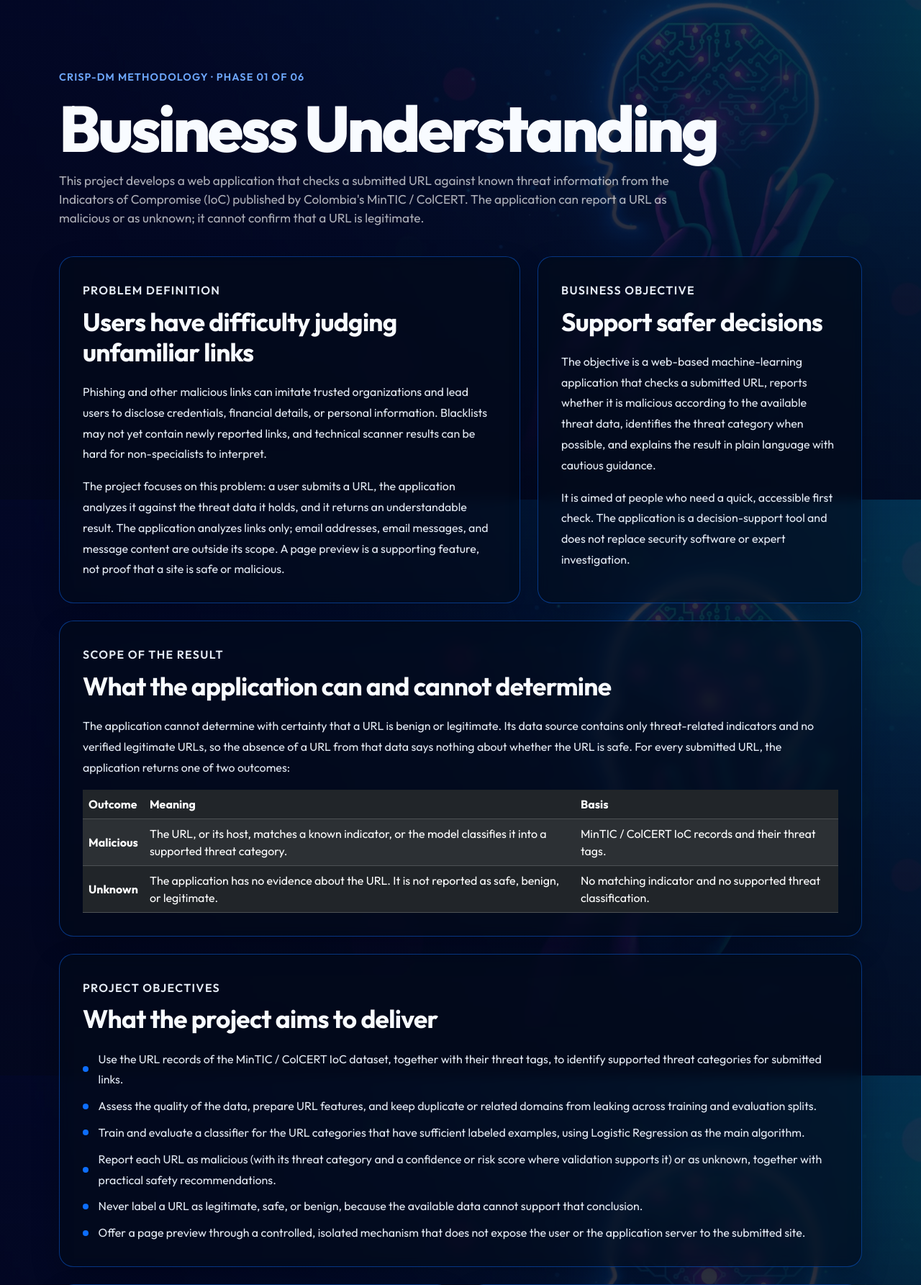
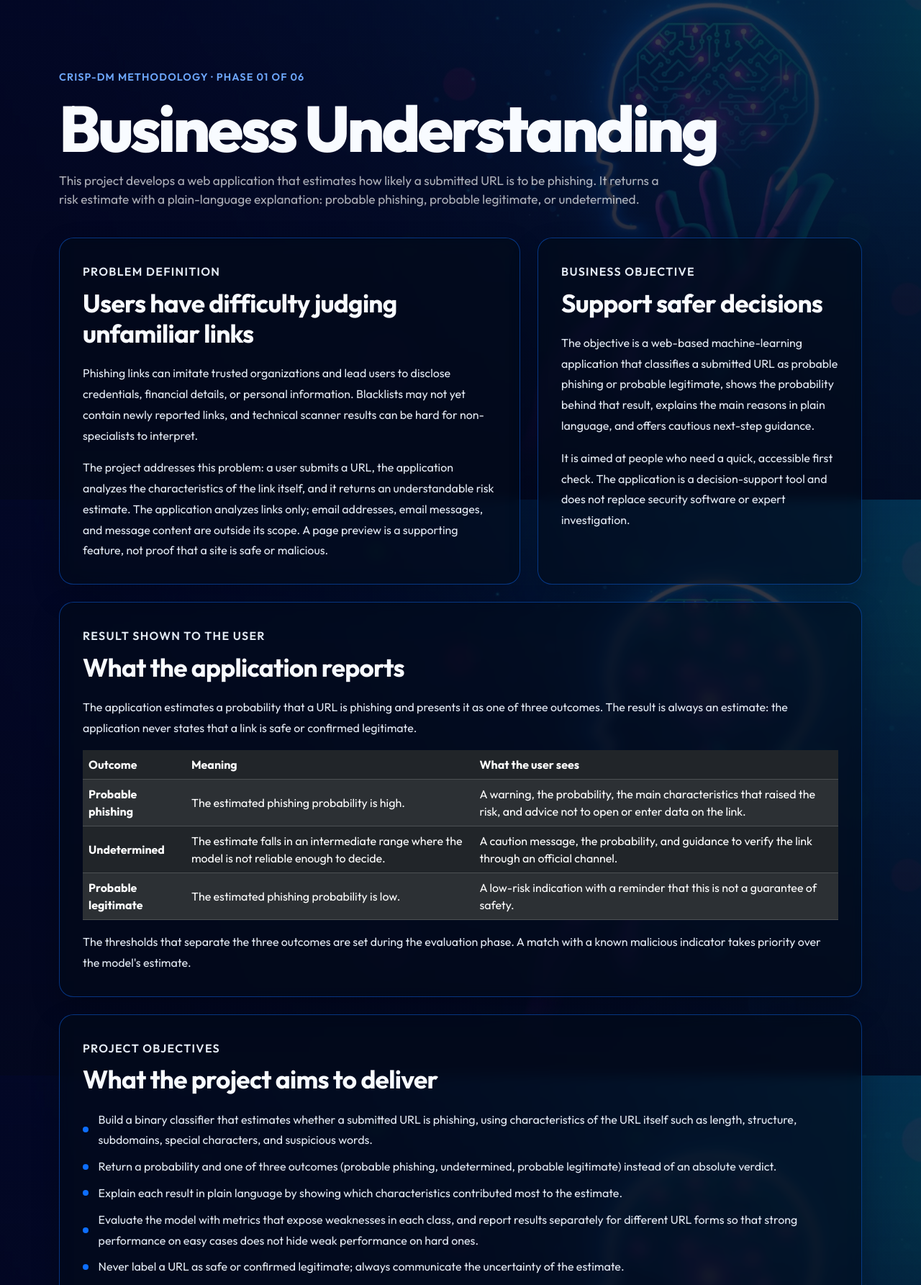
Before and after one commit to MonicaPoveda/Proyecto_MachineL, a Flask app: page /methodology/business-understanding/ in a window 1280 px wide. Shown: the part 106-1891 px from the top of the page at 72% size. Run offline with Flask 3, Linux system fonts and the light colour scheme.

Commit message:
feat: update methodology data preparation

```diff
--- a/templates/methodology/business_understanding.html
+++ b/templates/methodology/business_understanding.html
@@ -8,10 +8,9 @@
         <p class="eyebrow mb-3">CRISP-DM Methodology · Phase 01 of 06</p>
         <h1 class="mb-3">Business Understanding</h1>
         <p class="research-intro mb-0">
-            This project develops a web application that checks a submitted URL against
-            known threat information from the Indicators of Compromise (IoC) published by
-            Colombia's MinTIC / ColCERT. The application can report a URL as malicious or
-            as unknown; it cannot confirm that a URL is legitimate.
+            This project develops a web application that estimates how likely a submitted
+            URL is to be phishing. It returns a risk estimate with a plain-language
+            explanation: probable phishing, probable legitimate, or undetermined.
         </p>
     </div>
 </section>
@@ -24,18 +23,18 @@
                     <p class="eyebrow mb-2">Problem definition</p>
                     <h2 class="h3">Users have difficulty judging unfamiliar links</h2>
                     <p>
-                        Phishing and other malicious links can imitate trusted organizations
-                        and lead users to disclose credentials, financial details, or personal
-                        information. Blacklists may not yet contain newly reported links, and
-                        technical scanner results can be hard for non-specialists to interpret.
+                        Phishing links can imitate trusted organizations and lead users to
+                        disclose credentials, financial details, or personal information.
+                        Blacklists may not yet contain newly reported links, and technical
+                        scanner results can be hard for non-specialists to interpret.
                     </p>
                     <p class="mb-0">
-                        The project focuses on this problem: a user submits a URL, the
-                        application analyzes it against the threat data it holds, and it
-                        returns an understandable result. The application analyzes links only;
-                        email addresses, email messages, and message content are outside its
-                        scope. A page preview is a supporting feature, not proof that a site is
-                        safe or malicious.
+                        The project addresses this problem: a user submits a URL, the
+                        application analyzes the characteristics of the link itself, and it
+                        returns an understandable risk estimate. The application analyzes
+                        links only; email addresses, email messages, and message content are
+                        outside its scope. A page preview is a supporting feature, not proof
+                        that a site is safe or malicious.
                     </p>
                 </article>
             </div>
@@ -44,10 +43,11 @@
                     <p class="eyebrow mb-2">Business objective</p>
                     <h2 class="h3">Support safer decisions</h2>
                     <p>
-                        The objective is a web-based machine-learning application that checks
-                        a submitted URL, reports whether it is malicious according to the
-                        available threat data, identifies the threat category when possible,
-                        and explains the result in plain language with cautious guidance.
+                        The objective is a web-based machine-learning application that
+                        classifies a submitted URL as probable phishing or probable
+                        legitimate, shows the probability behind that result, explains the
+                        main reasons in plain language, and offers cautious next-step
+                        guidance.
                     </p>
                     <p class="mb-0">
                         It is aimed at people who need a quick, accessible first check. The
@@ -59,37 +59,41 @@
         </div>
 
         <article class="info-card mb-4">
-            <p class="eyebrow mb-2">Scope of the result</p>
-            <h2>What the application can and cannot determine</h2>
+            <p class="eyebrow mb-2">Result shown to the user</p>
+            <h2>What the application reports</h2>
             <p>
-                The application cannot determine with certainty that a URL is benign or
-                legitimate. Its data source contains only threat-related indicators and no
-                verified legitimate URLs, so the absence of a URL from that data says nothing
-                about whether the URL is safe. For every submitted URL, the application
-                returns one of two outcomes:
+                The application estimates a probability that a URL is phishing and presents
+                it as one of three outcomes. The result is always an estimate: the
+                application never states that a link is safe or confirmed legitimate.
             </p>
             <div class="table-responsive">
                 <table class="table table-dark table-striped align-middle mb-0">
                     <thead>
-                        <tr><th scope="col">Outcome</th><th scope="col">Meaning</th><th scope="col">Basis</th></tr>
+                        <tr><th scope="col">Outcome</th><th scope="col">Meaning</th><th scope="col">What the user sees</th></tr>
                     </thead>
                     <tbody>
-                        <tr><th scope="row">Malicious</th><td>The URL, or its host, matches a known indicator, or the model classifies it into a supported threat category.</td><td>MinTIC / ColCERT IoC records and their threat tags.</td></tr>
-                        <tr><th scope="row">Unknown</th><td>The application has no evidence about the URL. It is not reported as safe, benign, or legitimate.</td><td>No matching indicator and no supported threat classification.</td></tr>
+                        <tr><th scope="row">Probable phishing</th><td>The estimated phishing probability is high.</td><td>A warning, the probability, the main characteristics that raised the risk, and advice not to open or enter data on the link.</td></tr>
+                        <tr><th scope="row">Undetermined</th><td>The estimate falls in an intermediate range where the model is not reliable enough to decide.</td><td>A caution message, the probability, and guidance to verify the link through an official channel.</td></tr>
+                        <tr><th scope="row">Probable legitimate</th><td>The estimated phishing probability is low.</td><td>A low-risk indication with a reminder that this is not a guarantee of safety.</td></tr>
                     </tbody>
                 </table>
             </div>
+            <p class="mt-3 mb-0">
+                The thresholds that separate the three outcomes are set during the
+                evaluation phase. A match with a known malicious indicator takes priority
+                over the model's estimate.
+            </p>
         </article>
 
         <article class="info-card mb-4">
             <p class="eyebrow mb-2">Project objectives</p>
             <h2>What the project aims to deliver</h2>
             <ul class="objective-list mb-0">
-                <li>Use the URL records of the MinTIC / ColCERT IoC dataset, together with their threat tags, to identify supported threat categories for submitted links.</li>
-                <li>Assess the quality of the data, prepare URL features, and keep duplicate or related domains from leaking across training and evaluation splits.</li>
-                <li>Train and evaluate a classifier for the URL categories that have sufficient labeled examples, using Logistic Regression as the main algorithm.</li>
-                <li>Report each URL as malicious (with its threat category and a confidence or risk score where validation supports it) or as unknown, together with practical safety recommendations.</li>
-                <li>Never label a URL as legitimate, safe, or benign, because the available data cannot support that conclusion.</li>
+                <li>Build a binary classifier that estimates whether a submitted URL is phishing, using characteristics of the URL itself such as length, structure, subdomains, special characters, and suspicious words.</li>
+                <li>Return a probability and one of three outcomes (probable phishing, undetermined, probable legitimate) instead of an absolute verdict.</li>
+                <li>Explain each result in plain language by showing which characteristics contributed most to the estimate.</li>
+                <li>Evaluate the model with metrics that expose weaknesses in each class, and report results separately for different URL forms so that strong performance on easy cases does not hide weak performance on hard ones.</li>
+                <li>Never label a URL as safe or confirmed legitimate; always communicate the uncertainty of the estimate.</li>
                 <li>Offer a page preview through a controlled, isolated mechanism that does not expose the user or the application server to the submitted site.</li>
             </ul>
         </article>
@@ -101,10 +105,10 @@
                     <h2 class="h3">Requirements</h2>
                     <ul class="mb-0">
                         <li><strong>Usability:</strong> the application accepts a URL and shows an understandable result without requiring cybersecurity expertise.</li>
-                        <li><strong>Timeliness:</strong> the assessment is returned promptly, and the user is told when analysis is unavailable.</li>
+                        <li><strong>Timeliness:</strong> the estimate is returned promptly, and the user is told when analysis is unavailable.</li>
                         <li><strong>Privacy:</strong> retention of submitted URLs is minimized, and the application does not collect credentials or browse as the user.</li>
                         <li><strong>Preview safety:</strong> previews run in an isolated sandbox or trusted preview service; the application server never fetches arbitrary submitted URLs.</li>
-                        <li><strong>Transparency:</strong> the application states that an "unknown" result is not a safety guarantee, that predictions can be wrong, and what the data and model limitations are.</li>
+                        <li><strong>Transparency:</strong> the application states that predictions can be wrong, that "probable legitimate" is not a safety guarantee, and what the model's limitations are.</li>
                         <li><strong>Scope:</strong> only web URLs and links are assessed. Email addresses, email messages, and message content are not analyzed. The application is not a general malware scanner or a guarantee of site reputation.</li>
                     </ul>
                 </article>
@@ -112,22 +116,18 @@
             <div class="col-12 col-lg-6">
                 <article class="info-card">
                     <p class="eyebrow mb-2">Model decision</p>
-                    <h2 class="h3">URL threat tags as candidate classes</h2>
+                    <h2 class="h3">Binary classification with a probability score</h2>
                     <p>
-                        The URL records of the IoC dataset include a <code>tags</code> field
-                        with threat categories, which the project uses as candidate classes.
-                        Logistic Regression is the main algorithm for classifying URLs among
-                        these categories, and Support Vector Machine is an optional comparison.
-                        The data is strongly imbalanced, so predictions for rare tags are
-                        expected to be less reliable.
+                        Logistic Regression is the main algorithm. It classifies a URL as
+                        phishing or not phishing and produces a probability that drives the
+                        three outcomes shown to the user. Support Vector Machine is an
+                        optional comparison.
                     </p>
                     <p class="mb-0">
-                        Because the IoC feed contains no legitimate URLs, the model is not a
-                        malicious-versus-legitimate detector and cannot certify a link as
-                        safe. K-means may be used to group URL patterns by similarity; a
-                        cluster, or a URL far from every cluster, is neither a verified threat
-                        label nor proof of legitimacy. The dataset's IoC <code>type</code>
-                        values describe indicator formats, not risk classes. Only the
+                        The model estimates similarity to the patterns of known phishing
+                        links; it does not verify who owns a site or what it contains, so a
+                        low score does not prove legitimacy. K-means may be used to explore
+                        groups of similar URLs, but a cluster is not a label. Only the
                         permitted algorithms are used.
                     </p>
                 </article>
@@ -145,13 +145,14 @@
             <div class="table-responsive">
                 <table class="table table-dark table-striped align-middle mb-0">
                     <thead>
-                        <tr><th scope="col">Area</th><th scope="col">Criterion</th><th scope="col">Why it matters</th></tr>
+                        <tr><th scope="col">Area</th><th scope="col">Proposed criterion</th><th scope="col">Why it matters</th></tr>
                     </thead>
                     <tbody>
-                        <tr><th scope="row">Detection</th><td>Per-class recall and macro-F1 across the supported threat categories on a held-out test set</td><td>Measures missed threats and performance across categories.</td></tr>
-                        <tr><th scope="row">Evaluation</th><td>Confusion matrix, per-class precision/recall/F1, macro-F1, and class distribution</td><td>Makes imbalance and category trade-offs visible instead of relying on accuracy alone.</td></tr>
-                        <tr><th scope="row">Honest reporting</th><td>Every result is either malicious or unknown; no URL is ever reported as legitimate or safe</td><td>Prevents users from reading a missing match as a safety guarantee.</td></tr>
-                        <tr><th scope="row">User experience</th><td>A clear result, stated limitations, and a safe-preview status</td><td>Helps users act without implying certainty.</td></tr>
+                        <tr><th scope="row">Detection</th><td>Phishing-class recall ≥ 0.80 on a held-out test set</td><td>Measures how many phishing links are missed.</td></tr>
+                        <tr><th scope="row">Trustworthiness</th><td>Phishing-class precision ≥ 0.85 and false-positive rate ≤ 0.05</td><td>Reduces unnecessary warnings on legitimate links.</td></tr>
+                        <tr><th scope="row">Evaluation</th><td>Confusion matrix, per-class precision/recall/F1, and ROC-AUC, reported overall and by URL form</td><td>Prevents accuracy alone from hiding weak results on harder links.</td></tr>
+                        <tr><th scope="row">Honest reporting</th><td>Every result carries a probability and a stated limitation; no URL is reported as safe</td><td>Prevents users from reading a low score as a guarantee.</td></tr>
+                        <tr><th scope="row">User experience</th><td>A clear outcome, the main reasons, limitations, and a safe-preview status</td><td>Helps users act without implying certainty.</td></tr>
                         <tr><th scope="row">Safety and privacy</th><td>No direct server-side visit to submitted URLs; documented retention and preview controls</td><td>Reduces exposure to malicious content and unwanted data collection.</td></tr>
                     </tbody>
                 </table>
@@ -167,21 +168,20 @@
                         <tr><th scope="col">Step</th><th scope="col">Work</th><th scope="col">Deliverable</th></tr>
                     </thead>
                     <tbody>
-                        <tr><th scope="row">1. Business understanding</th><td>Define users, scope, the malicious/unknown outcomes, privacy, preview safeguards, and acceptance targets.</td><td>Objectives, requirements, and project plan (this phase).</td></tr>
-                        <tr><th scope="row">2. Data understanding</th><td>Document the source of the IoC file and profile its content and quality.</td><td>Source documentation, exploratory analysis, and data-quality diagnosis; see <a class="reference-link" href="{{ url_for('methodology_phase', phase_slug='data-understanding') }}">Phase 02</a>.</td></tr>
-                        <tr><th scope="row">3. Data preparation</th><td>Filter URL-relevant records, resolve tags, deduplicate, engineer features, and split data by domain and time.</td><td>Documented, leakage-resistant training and test datasets.</td></tr>
+                        <tr><th scope="row">1. Business understanding</th><td>Define users, scope, the three outcomes, privacy, preview safeguards, and acceptance targets.</td><td>Objectives, requirements, and project plan (this phase).</td></tr>
+                        <tr><th scope="row">2. Data understanding</th><td>Document the data sources, their labels, and their quality.</td><td>Source documentation, exploratory analysis, and data-quality diagnosis; see <a class="reference-link" href="{{ url_for('methodology_phase', phase_slug='data-understanding') }}">Phase 02</a>.</td></tr>
+                        <tr><th scope="row">3. Data preparation</th><td>Normalize URLs, remove duplicates, build URL features, balance classes, and split data by domain.</td><td>Documented, leakage-resistant training and test datasets.</td></tr>
                         <tr><th scope="row">4. Modeling</th><td>Train Logistic Regression and compare with SVM where useful.</td><td>Selected model, parameters, and reproducible training record.</td></tr>
-                        <tr><th scope="row">5. Evaluation</th><td>Measure classification performance and test usability and safe-preview behavior.</td><td>Metrics, error analysis, and acceptance decision.</td></tr>
-                        <tr><th scope="row">6. Deployment</th><td>Integrate the model, the malicious/unknown result, recommendations, and isolated preview into the web application.</td><td>Tested application and update plan.</td></tr>
+                        <tr><th scope="row">5. Evaluation</th><td>Measure performance overall and by URL form, set the outcome thresholds, and test usability and safe-preview behavior.</td><td>Metrics, error analysis, and acceptance decision.</td></tr>
+                        <tr><th scope="row">6. Deployment</th><td>Integrate the model, the three-outcome result, explanations, recommendations, and isolated preview into the web application.</td><td>Tested application and update plan.</td></tr>
                     </tbody>
                 </table>
             </div>
             <div class="alert alert-warning mt-4 mb-0" role="note">
-                <strong>Key limitation:</strong> the platform cannot confirm that a URL is
-                benign or legitimate. It can only report that a URL is malicious, based on
-                known indicators and supported threat categories, or that it is unknown to
-                the application. An unknown result is not a guarantee of safety, and users
-                should still be careful with links they do not trust.
+                <strong>Key limitation:</strong> the application returns an estimate, not a
+                verdict. A "probable legitimate" result means the link does not resemble known
+                phishing patterns; it does not confirm that the site is safe. Users should
+                still be careful with links they do not trust.
             </div>
         </article>
     </div>
```
Also changed, not shown: templates/methodology/data_preparation.html (deleted, +0 -17 lines), templates/methodology/data_understanding.html (+44 -16 lines), 1 other file.
